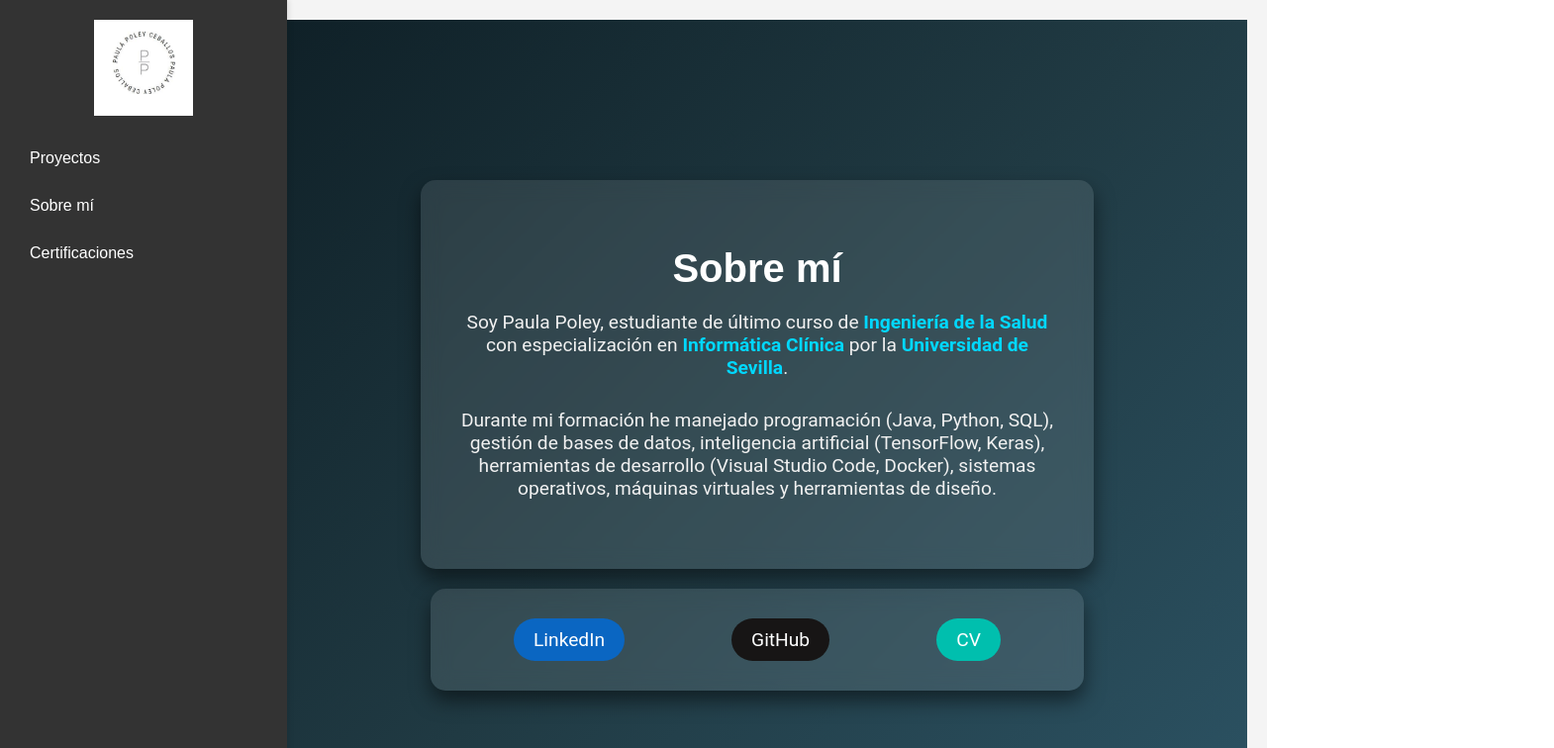
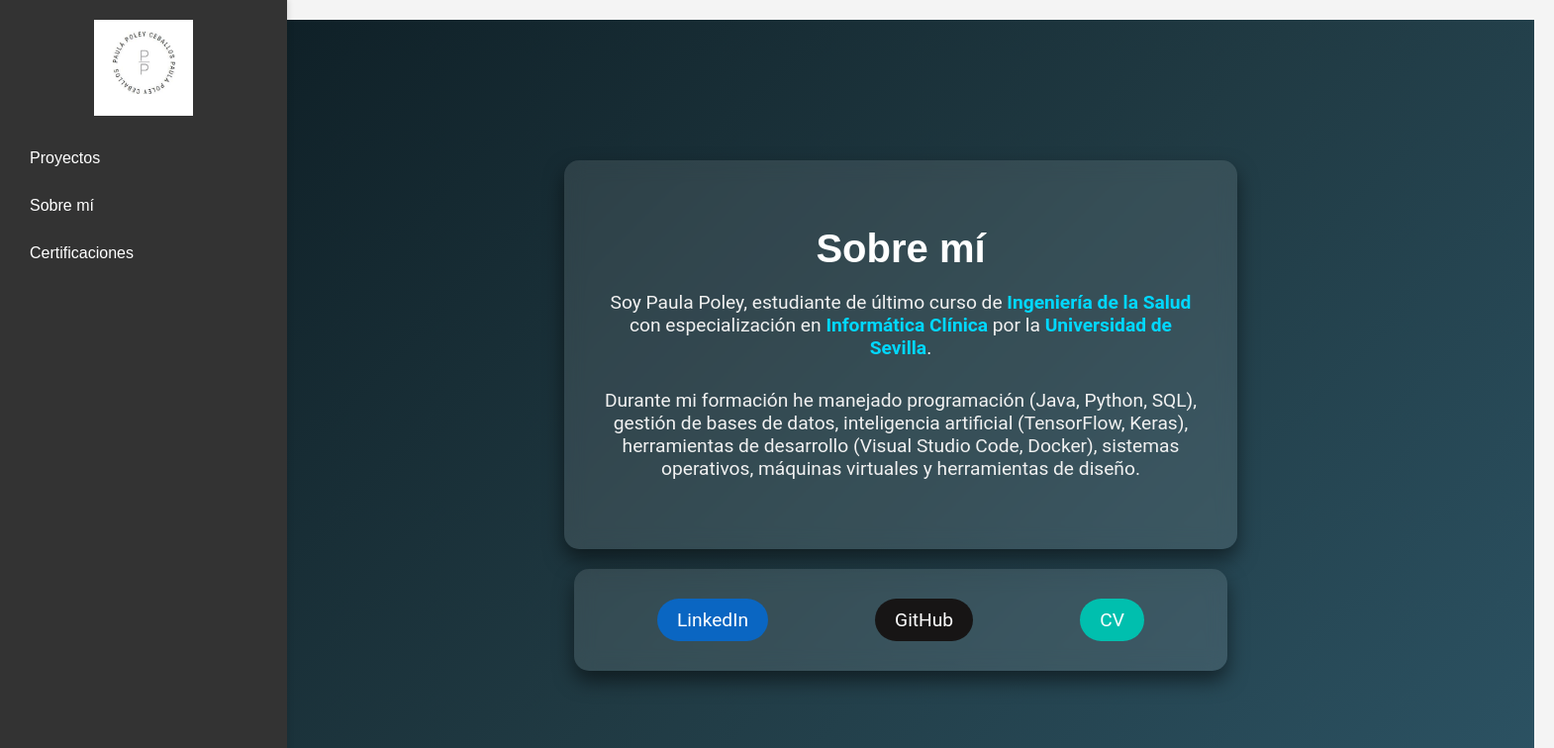
Before and after one commit to paulapoley/portfoliopaulapoley, a React (Create React App) app: page /sobre-mi in a window 1280 px wide. Shown: the top 756 px of the page at 99% size, 1570 px wide, since content can reach past the window. Built offline with nearby package versions, Linux system fonts and the light colour scheme.

Commit message:
Update About.css

```diff
--- a/src/pages/About.css
+++ b/src/pages/About.css
@@ -1,9 +1,12 @@
 .about-container {
+  margin: 0;
   display: flex;
   flex-direction: column;
   justify-content: center;
   align-items: center;
   height: 100vh;
+  width: 100vw;
+  box-sizing: border-box;
   background: linear-gradient(135deg, #0f2027 0%, #203a43 50%, #2c5364 100%);
   padding: 20px;
   color: #ffffff;
```
